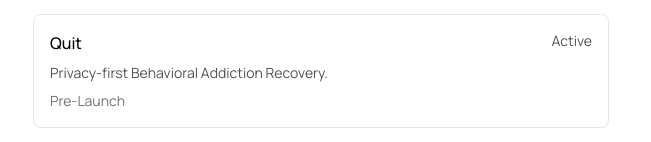
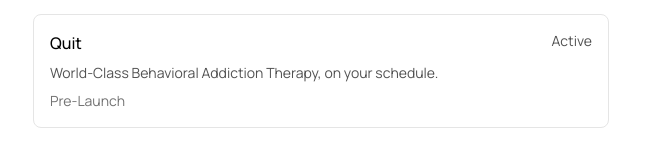
Before and after one commit to col-intel/collective-intelligence, a Next.js app: page / in a window 1280 px wide. Shown: the part 644-786 px from the top of the page, without its empty margins (319-970 px from the left). Built offline with nearby package versions, Linux system fonts and the light colour scheme.

Commit message:
Updated quit

```diff
--- a/app/components/portfolio.tsx
+++ b/app/components/portfolio.tsx
@@ -37,7 +37,7 @@
     },
     {
       name: "Quit",
-      description: "Privacy-first Behavioral Addiction Recovery.",
+      description: "World-Class Behavioral Addiction Therapy, on your schedule.",
       url: "https://raise.new/",
       community_size: "Pre-Launch",
       status: "Active"
```
